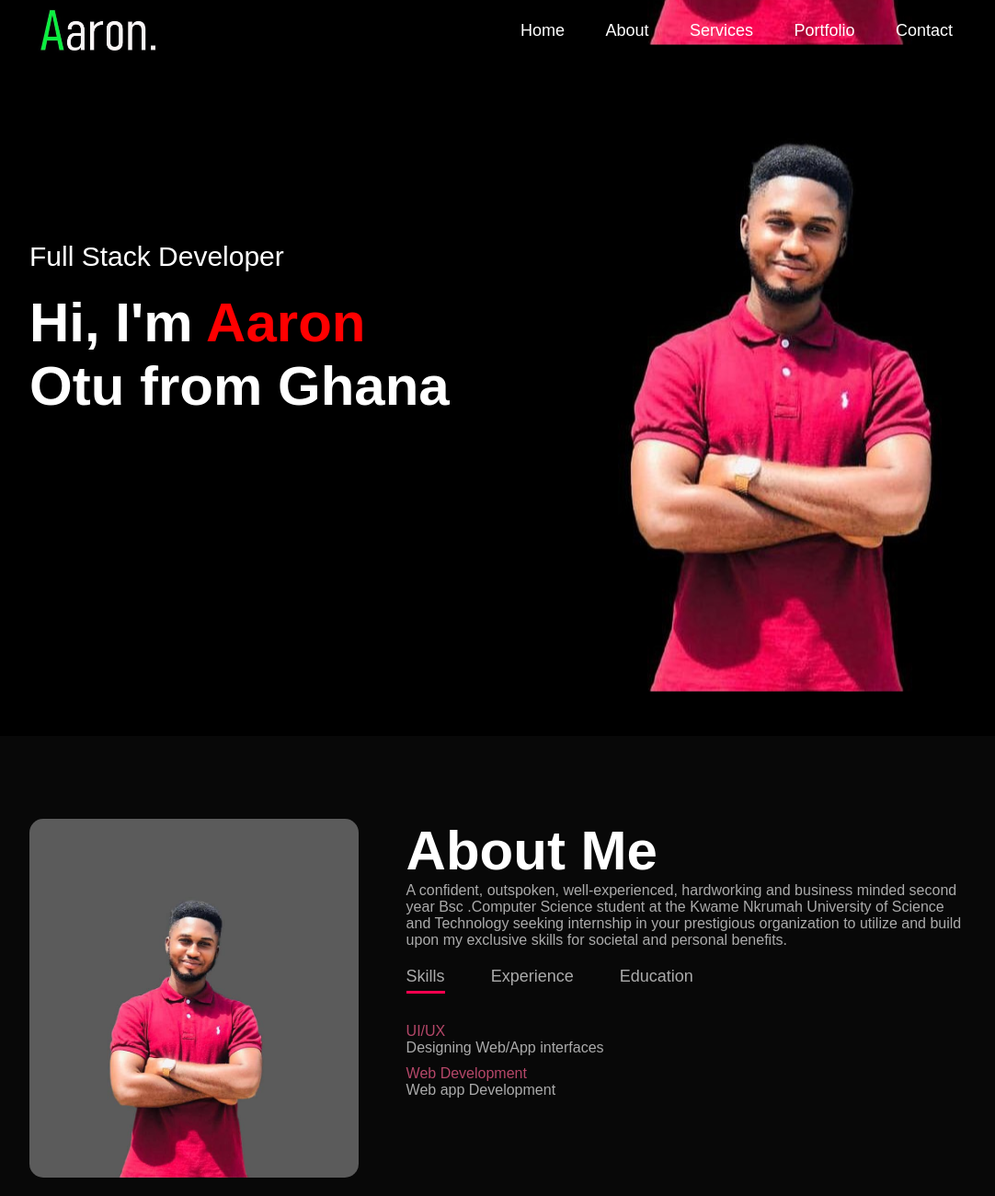
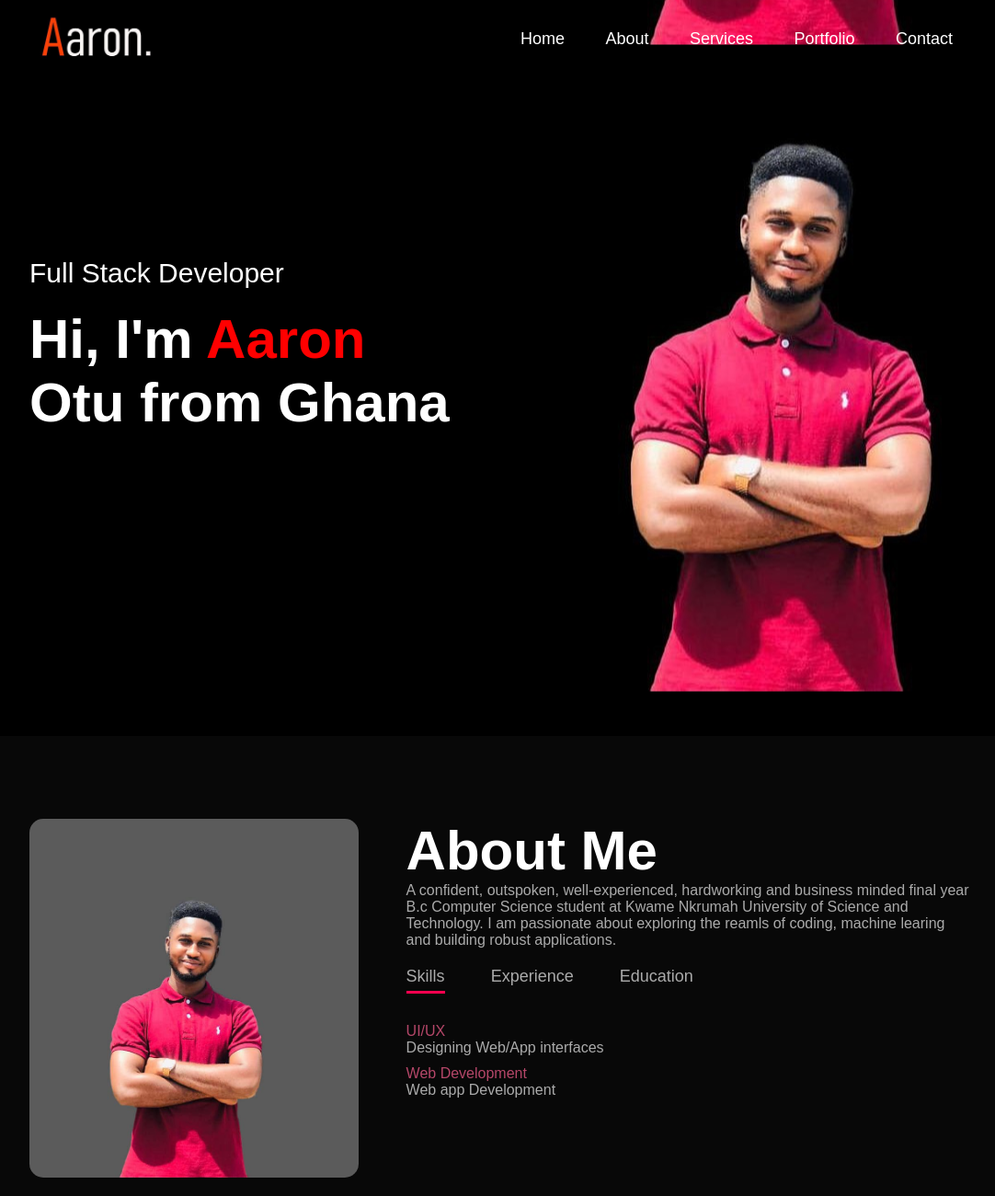
Before and after one commit to AaronOtu/PortfolioWebsite, a plain HTML site: page index.html in a window 1280 px wide. Shown: the top 1300 px of the page at 92% size, without its empty margins (96-1178 px from the left). Drawn offline with Linux system fonts and the light colour scheme.

Commit message:
Changes made

```diff
--- a/index.html
+++ b/index.html
@@ -13,7 +13,7 @@
     <div id="header">
       <div class="container">
         <nav>
-          <img src="images/logo3.jpg" class="logo" />
+          <img src="images/logo4.jpg" class="logo" />
           <ul id="sidemenu">
             <li><a href="#header">Home</a></li>
             <li><a href="#about">About</a></li>
@@ -45,10 +45,10 @@
             <h1 class="sub-title">About Me</h1>
             <p>
               A confident, outspoken, well-experienced, hardworking and business
-              minded second year Bsc .Computer Science student at the Kwame
-              Nkrumah University of Science and Technology seeking internship in
-              your prestigious organization to utilize and build upon my
-              exclusive skills for societal and personal benefits.
+              minded final year B.c Computer Science student at Kwame
+              Nkrumah University of Science and Technology. I am passionate
+              about exploring the reamls of coding, machine learing and building
+              robust applications.
             </p>
 
             <div class="tab-titles">
@@ -131,7 +131,7 @@
           <img src="images/work-1.jpg" >
           <div class="layer">
             <h3>Music Recommender</h3>
-            <p>This is a machine learning project that to predict the type of song given the gender and the age of the user</p>
+            <p>This is a machine learning project that predict the type of song given the gender and the age of the user</p>
             <a href="https://github.com/AaronOtu/Music-reommender"><i class="fa-solid fa-arrow-up-right-from-square"></i></a>
           </div>
         </div><div class="work">
```
Also changed, not shown: images/logo4.jpg (added).
